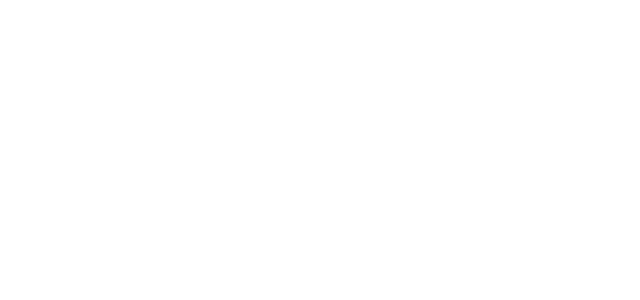
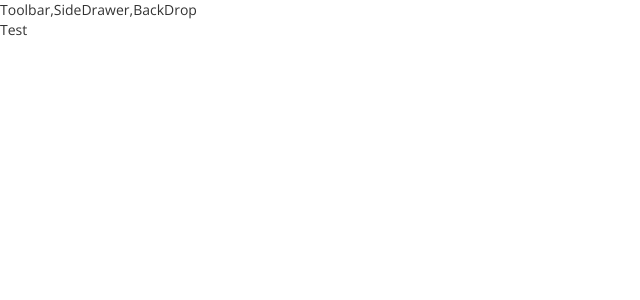
Before and after one commit to cyrsis/react16sandbox, a React app: page / in a window 1280 px wide. Shown: the top 300 px of the page, without its empty margins (0-640 px from the left). Built offline with nearby package versions, Linux system fonts and the light colour scheme.

Commit message:
making sense of thing latter thing

```diff
--- a/src/App.js
+++ b/src/App.js
@@ -1,7 +1,7 @@
 import React, { Component } from 'react';
 
 import './App.css';
-import { Person } from "./component/Person";
+import Layout from "./component/Layout";
 
 class App extends Component {
 
@@ -13,7 +13,9 @@ class App extends Component {
 
 
             <div>
-
+                <Layout>
+                    <p>Test</p>
+                </Layout>
 
             </div>
         );
--- a/src/component/Layout.js
+++ b/src/component/Layout.js
@@ -1,6 +1,7 @@
 import React from 'react'
+import Aux from "../hoc/Util";
 
-import Aux from '../../hoc/Aux'
+
 
 //Stateless Components
 
@@ -16,4 +17,4 @@ const Layout = (props) =>
 
     )
 
-export default layout;
+export default Layout;
```
